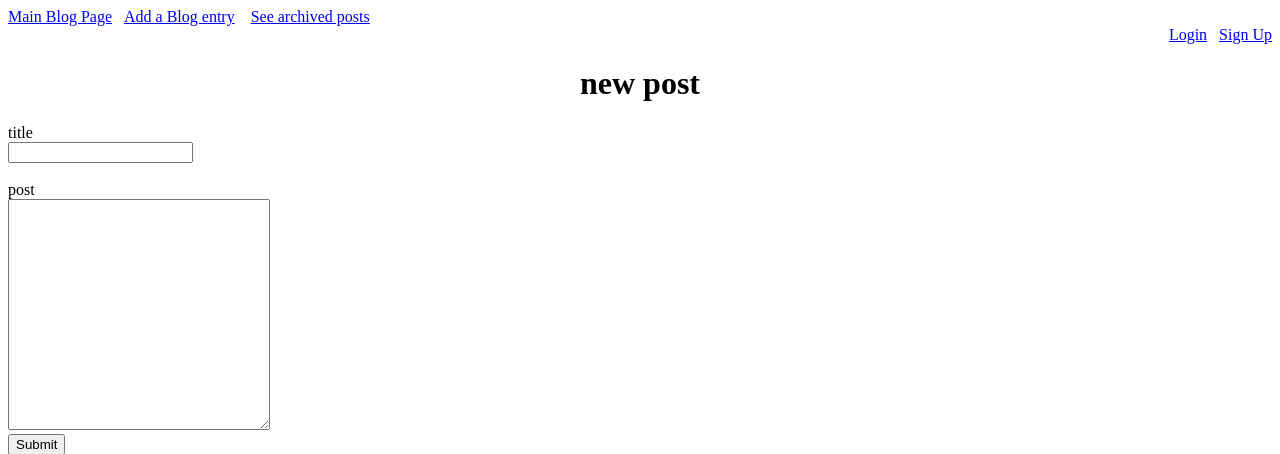
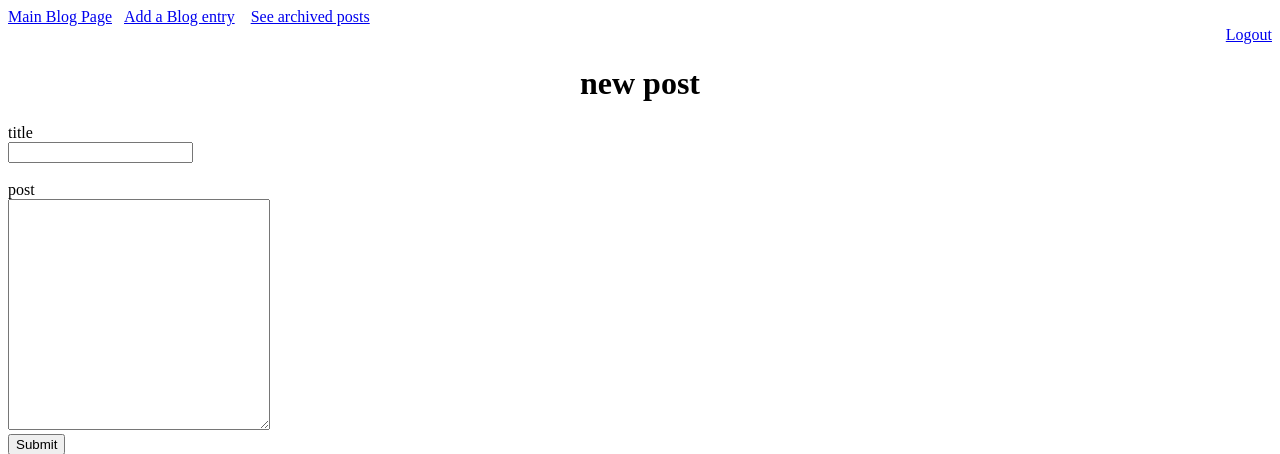
Before and after one commit to PaulC2017/blogz, a Flask app: page /newpost in a window 1280 px wide. Shown: the top 454 px of the page. Run offline with Flask 2, Linux system fonts and the light colour scheme; the visitor is signed in with stand-in values (Sample User, id 1); data comes from the database, SQL or seed files in the repository.

Commit message:
added logout

```diff
--- a/main.py
+++ b/main.py
@@ -4,7 +4,7 @@ from helpers import *
 import cgi
 
 
-
+# NOTE - STOPPED AT DEVELOPING LOGOUT - MUST FINSIH THAT
 
 app = Flask(__name__)
 app.config['DEBUG'] = True
@@ -40,8 +40,8 @@ class Blog(db.Model):
 
 @app.before_request
 def require_login():
-    allowed_routes = ["login", "signup", "index", "newpost", "reqs"]
-    if request.endpoint not in allowed_routes: # and "email" not in session:  must add later
+    allowed_routes = ["login", "signup"]
+    if request.endpoint not in allowed_routes and "user_name" not in session:
         # return redirect("/login")
         return redirect("login" )
 
@@ -127,6 +127,7 @@ def login():
 
 @app.route('/logout', methods=['POST', 'GET'])
 def logout():
+    del session['user_name']
     return  redirect("/Blog")
 
 
--- a/templates/base.html
+++ b/templates/base.html
@@ -9,7 +9,7 @@
         <style>
             .error {
                 color:red;
-            }
+        }
         </style>
     </head>
 
@@ -18,11 +18,13 @@
         <a href='/Blog'>Main Blog Page</a> &nbsp;&nbsp;<a href='/newpost'>Add a Blog entry</a> &nbsp;&nbsp; <a href='/archives'>See archived posts</a>
     </div>
 
+    <div style="text-align:right">
+            {% if 'user_name' in session %}
 
-
-
-     <div style="text-align:right">
-        <a  href= "/login">Login</a> &nbsp;&nbsp;<a href='/signup'>Sign Up</a>
+                  <a  href= "/logout">Logout</a>
+            {% else %}
+                 <a  href= "/login">Login</a> &nbsp;&nbsp;<a href='/signup'>Sign Up</a>
+            {% endif %}
     </div>
 
     <h1 class="page_title" >{{page_title}}</h1>
@@ -30,12 +32,12 @@
     {% with messages = get_flashed_messages(with_categories=True) %}
     <ul>
         {% for category, message in messages %}
-             <li class = "{{category}}" >{{message}}</li>
+            <li class = "{{category}}" >{{message}}</li>
         {% endfor %}
     </ul>
-  {% endwith %}
+        {% endwith %}
 
-    {% block content %}
+{% block content %}
     {% endblock %}
 
 </body>
```
